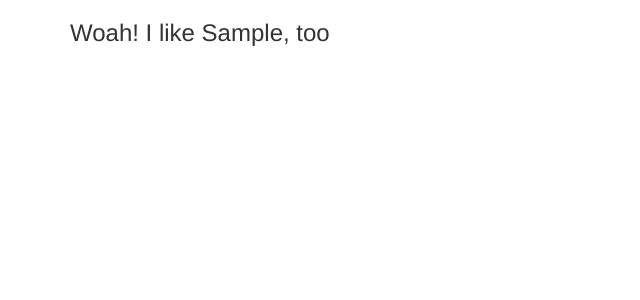
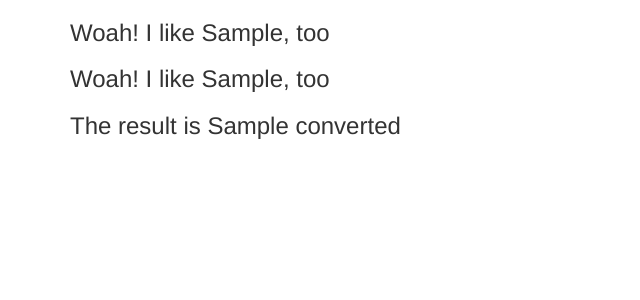
Before and after one commit to Sione-Tenifa/forex, a Flask app: template templates/converter.html in a window 1280 px wide. Shown: the top 300 px of the page, without its empty margins (0-640 px from the left). Run offline with Flask 2, Linux system fonts and the light colour scheme; the template is opened without the code that fills it: most values are stand-ins (such as "Sample title", 1, 10 or a date in 2020); some libraries are stand-ins or nearby versions.

Commit message:
functioning

```diff
--- a/app.py
+++ b/app.py
@@ -1,5 +1,7 @@
 from flask import Flask, request, render_template, jsonify, session
 from forex_python.converter import CurrencyRates
+import json
+
 
 app = Flask(__name__)
 app.config['SECRET_KEY'] = "forex"
@@ -17,7 +19,12 @@ def index():
 @app.route('/converter', methods=['POST'])
 def curr_converter():
 
+    c = CurrencyRates()
+    curr_one = request.form.get('cur1')
+    curr_two = request.form.get('cur2')
+    amount = request.form.get('value')
+    print(curr_one)
+    converted = c.convert(curr_one.upper(), curr_two.upper(), float(amount))
+    print(converted)
 
-    curr_one = request.form.get('cur1')
-
-    return render_template("converter.html", curr_one=curr_one)
+    return render_template("converter.html", curr_one=curr_one, curr_two=curr_two, converted=converted)
--- a/templates/converter.html
+++ b/templates/converter.html
@@ -6,7 +6,10 @@
 </head>
 <body>
 <div class="container">
-  <h3>Woah! I like {{ curr_one }}, too</h3>
+    <h3>Woah! I like {{ curr_one }}, too</h3>
+    <h3>Woah! I like {{ curr_two }}, too</h3>
+    <h3>The result is {{ converted }}</h3>
+
 </div>
 </body>
 </html>
--- a/templates/index.html
+++ b/templates/index.html
@@ -15,6 +15,8 @@
         <input type="text" id="cur1" name="cur1" class="cur1" autofocus><br>
         <label for="cur2">Currency too:</label><br>
         <input type="text" id="cur2" name="cur2" class="cur2"><br><br>
+        <label for="value">Amount:</label><br>
+        <input type="text" id="value" name="value" class="value"><br><br>
         <input type="submit" value="Submit">
 
     </form>
```
